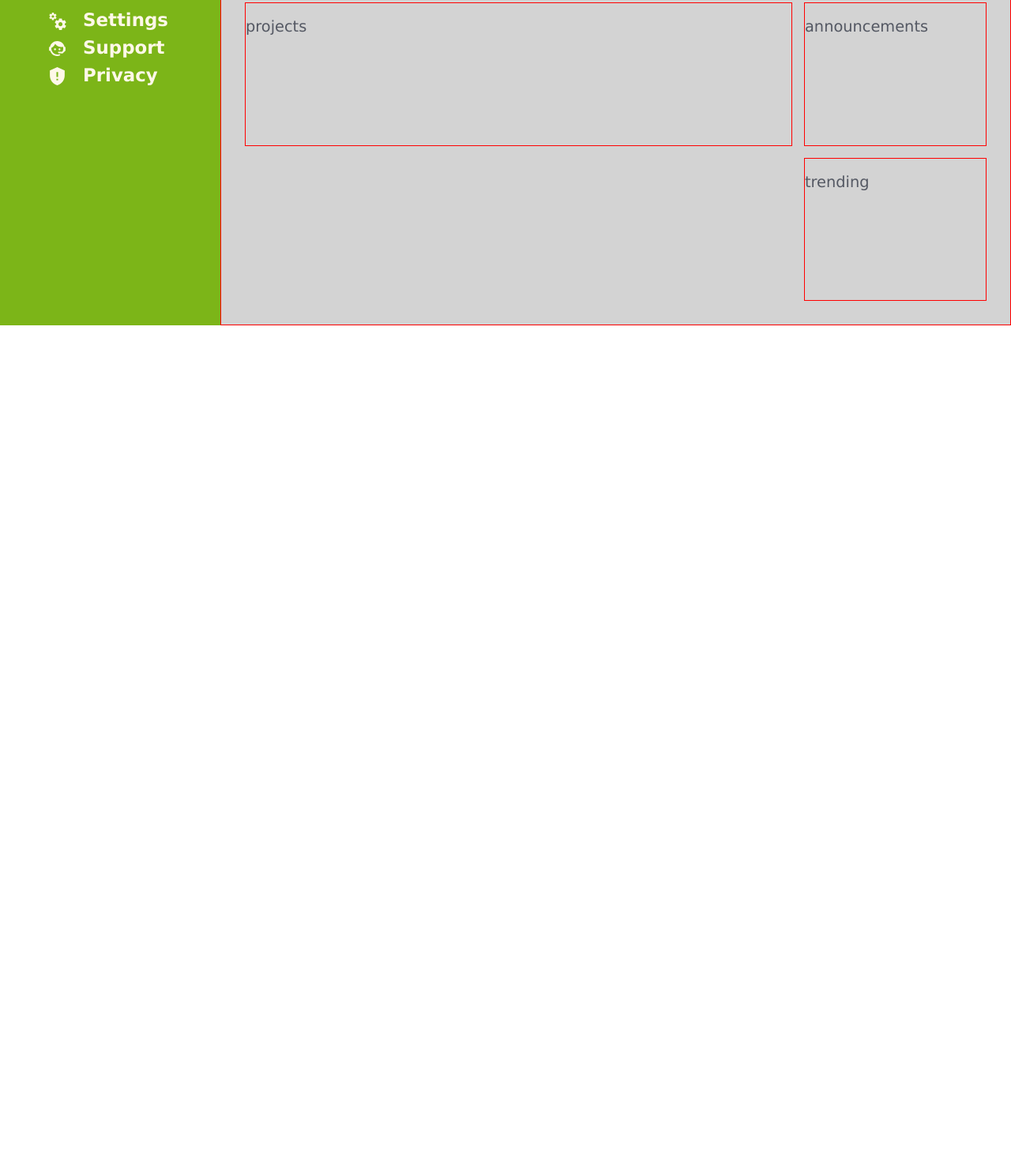
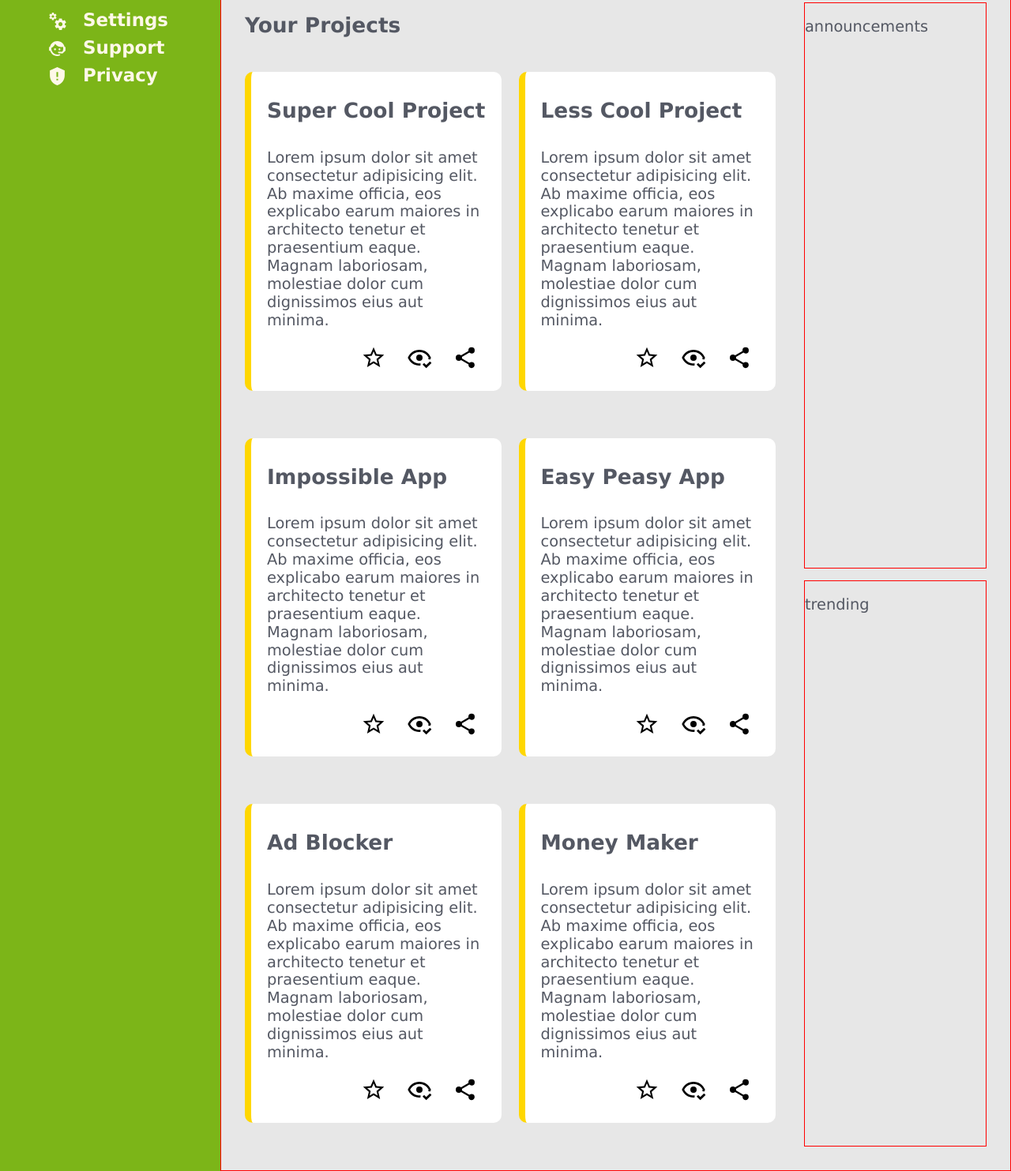
Before and after one commit to daniel-elward/dashboard, a plain HTML site: page index.html in a window 1280 px wide. Shown: the part 388-1871 px from the top of the page at 79% size. Before the commit the page ends 800 px from the top, so only its background shows below. Drawn offline with Linux system fonts and the light colour scheme.

Commit message:
main content cards
Added content card with complete styling to the main body

```diff
--- a/index.html
+++ b/index.html
@@ -67,7 +67,104 @@
 
     <div class="main-content-wrapper">
         <div class="projects">
-            <p>projects</p>
+
+            <h1>Your Projects</h1><br>
+
+            <div class="content-card">
+                <div class="content-card-header">
+                    <h1>Super Cool Project</h1>
+                </div>
+
+                <div class="content-card-body">
+                    <p>Lorem ipsum dolor sit amet consectetur adipisicing elit. Ab maxime officia, eos explicabo earum maiores in architecto tenetur et praesentium eaque. Magnam laboriosam, molestiae dolor cum dignissimos eius aut minima.</p>
+                </div>
+
+                <div class="content-card-controls">
+                    <a href="#"><img src="img/favorite.svg" alt="Favorite icon" width="32px" height="32px"></a>
+                    <a href="#"><img src="img/watch.svg" alt="Watch icon" width="32px" height="32px"></a>
+                    <a href="#"><img src="img/share.svg" alt="Share icon" width="32px" height="32px"></a>
+                </div>
+            </div>
+
+            <div class="content-card">
+                <div class="content-card-header">
+                    <h1>Less Cool Project</h1>
+                </div>
+
+                <div class="content-card-body">
+                    <p>Lorem ipsum dolor sit amet consectetur adipisicing elit. Ab maxime officia, eos explicabo earum maiores in architecto tenetur et praesentium eaque. Magnam laboriosam, molestiae dolor cum dignissimos eius aut minima.</p>
+                </div>
+
+                <div class="content-card-controls">
+                    <a href="#"><img src="img/favorite.svg" alt="Favorite icon" width="32px" height="32px"></a>
+                    <a href="#"><img src="img/watch.svg" alt="Watch icon" width="32px" height="32px"></a>
+                    <a href="#"><img src="img/share.svg" alt="Share icon" width="32px" height="32px"></a>
+                </div>
+            </div>
+
+            <div class="content-card">
+                <div class="content-card-header">
+                    <h1>Impossible App</h1>
+                </div>
+
+                <div class="content-card-body">
+                    <p>Lorem ipsum dolor sit amet consectetur adipisicing elit. Ab maxime officia, eos explicabo earum maiores in architecto tenetur et praesentium eaque. Magnam laboriosam, molestiae dolor cum dignissimos eius aut minima.</p>
+                </div>
+
+                <div class="content-card-controls">
+                    <a href="#"><img src="img/favorite.svg" alt="Favorite icon" width="32px" height="32px"></a>
+                    <a href="#"><img src="img/watch.svg" alt="Watch icon" width="32px" height="32px"></a>
+                    <a href="#"><img src="img/share.svg" alt="Share icon" width="32px" height="32px"></a>
+                </div>
+            </div>
+
+            <div class="content-card">
+                <div class="content-card-header">
+                    <h1>Easy Peasy App</h1>
+                </div>
+
+                <div class="content-card-body">
+                    <p>Lorem ipsum dolor sit amet consectetur adipisicing elit. Ab maxime officia, eos explicabo earum maiores in architecto tenetur et praesentium eaque. Magnam laboriosam, molestiae dolor cum dignissimos eius aut minima.</p>
+                </div>
+
+                <div class="content-card-controls">
+                    <a href="#"><img src="img/favorite.svg" alt="Favorite icon" width="32px" height="32px"></a>
+                    <a href="#"><img src="img/watch.svg" alt="Watch icon" width="32px" height="32px"></a>
+                    <a href="#"><img src="img/share.svg" alt="Share icon" width="32px" height="32px"></a>
+                </div>
+            </div>
+
+            <div class="content-card">
+                <div class="content-card-header">
+                    <h1>Ad Blocker</h1>
+                </div>
+
+                <div class="content-card-body">
+                    <p>Lorem ipsum dolor sit amet consectetur adipisicing elit. Ab maxime officia, eos explicabo earum maiores in architecto tenetur et praesentium eaque. Magnam laboriosam, molestiae dolor cum dignissimos eius aut minima.</p>
+                </div>
+
+                <div class="content-card-controls">
+                    <a href="#"><img src="img/favorite.svg" alt="Favorite icon" width="32px" height="32px"></a>
+                    <a href="#"><img src="img/watch.svg" alt="Watch icon" width="32px" height="32px"></a>
+                    <a href="#"><img src="img/share.svg" alt="Share icon" width="32px" height="32px"></a>
+                </div>
+            </div>
+
+            <div class="content-card">
+                <div class="content-card-header">
+                    <h1>Money Maker</h1>
+                </div>
+
+                <div class="content-card-body">
+                    <p>Lorem ipsum dolor sit amet consectetur adipisicing elit. Ab maxime officia, eos explicabo earum maiores in architecto tenetur et praesentium eaque. Magnam laboriosam, molestiae dolor cum dignissimos eius aut minima.</p>
+                </div>
+
+                <div class="content-card-controls">
+                    <a href="#"><img src="img/favorite.svg" alt="Favorite icon" width="32px" height="32px"></a>
+                    <a href="#"><img src="img/watch.svg" alt="Watch icon" width="32px" height="32px"></a>
+                    <a href="#"><img src="img/share.svg" alt="Share icon" width="32px" height="32px"></a>
+                </div>
+            </div>
         </div>
 
         <div class="announcements">
--- a/style.css
+++ b/style.css
@@ -122,17 +122,22 @@ html, body {
     display: grid;
     grid-template-columns: 3fr 1fr;
     grid-template-rows: 1fr 1fr;
-    background-color: lightgray;
+    background-color: rgb(231, 231, 231);
     padding: 30px;
     gap: 15px;
 
     border: 1px solid red;
 }
 
+.main-content-wrapper h1 {
+    font-size: 1.5rem;
+}
+
 .projects {
     grid-column: 1/1;
-    grid-row: 1/2;
-    border: 1px solid red;
+    grid-row: 1/3;
+    display: grid;
+    grid-template-columns: 1fr 1fr;
 }
 
 .announcements {
@@ -146,7 +151,21 @@ html, body {
 }
 
 .content-card {
-    border: 1px solid red;
-    width: 30%;
-    min-height: 300px;
+    display: grid;
+    grid-template-rows: auto 1fr auto;
+    background-color: white;
+    border-left: 8px solid gold;
+    width: 80%;
+    min-height: 220px;
+    margin: 30px 0;
+    border-radius: 10px;
+    padding: 20px;
 }
+
+.content-card-controls {
+    text-align: right;
+}
+
+.content-card-controls a {
+    margin: 0 10px;
+}
```
Also changed, not shown: img/favorite.svg (added), img/share.svg (added), img/watch.svg (added).
